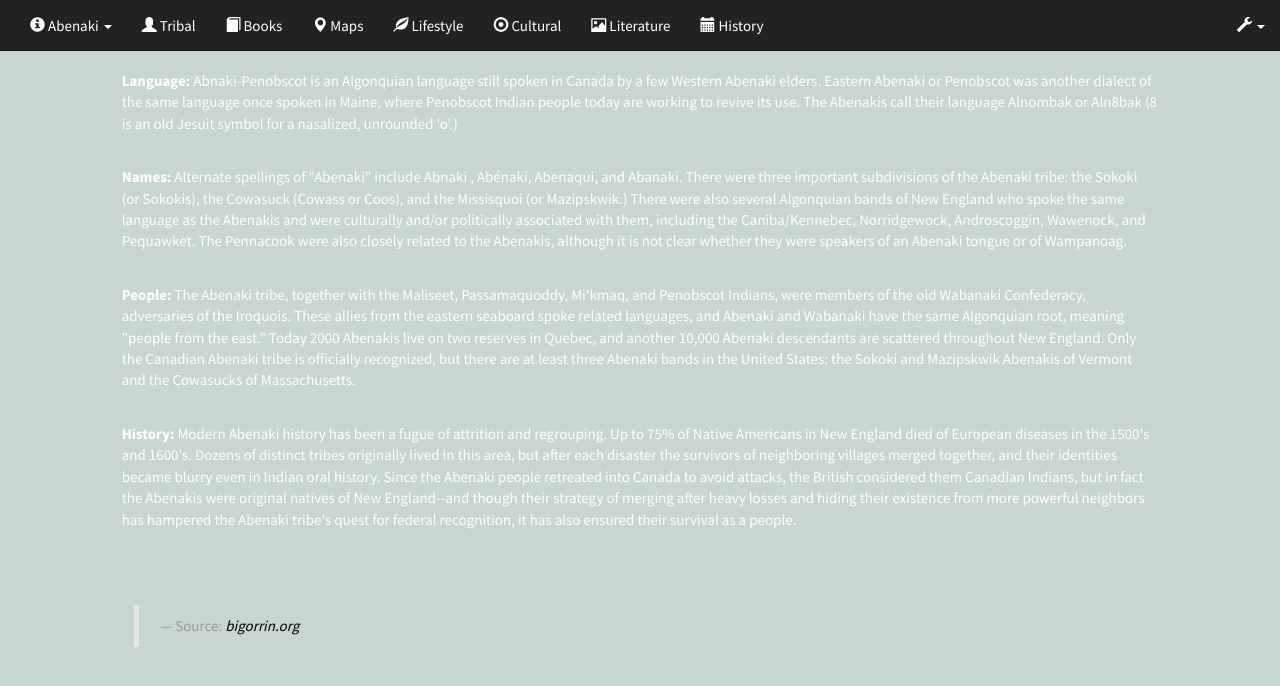
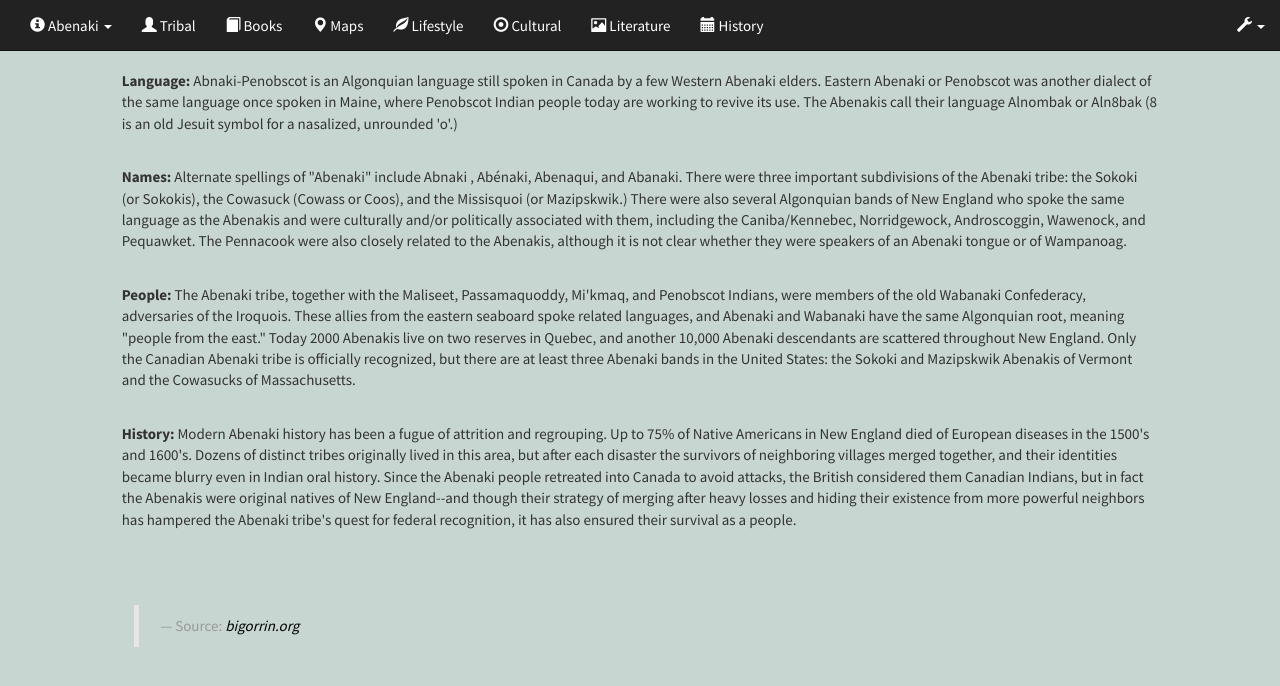
Before and after one commit to tlezotte/cahah, a Jekyll site: the page built from abenaki.html, in a window 1280 px wide. Shown: the top 686 px of the page. Built offline with Jekyll 4.4.1, drawn with Linux system fonts in a browser that asks for light colours; nearby versions of some CDN libraries; library files that are not in the unit come from our copies.

Commit message:
change some pages

```diff
--- a/abenaki.html
+++ b/abenaki.html
@@ -3,7 +3,7 @@ layout: default
 ---
 
 <div class="container-fluid">
-	<div class="row white">
+	<div class="row">
 	  <div class="col-md-1"> </div>
 	  <div class="col-md-10">
 		<p>
--- a/cemetery.html
+++ b/cemetery.html
@@ -82,7 +82,7 @@ layout: default
 	<br>
 	<br>
 	<br>
-	<div class="row white">
+	<div class="row">
 	  <div class="col-md-1"> </div>
 	  <div class="col-md-9">
 		<blockquote>
```
